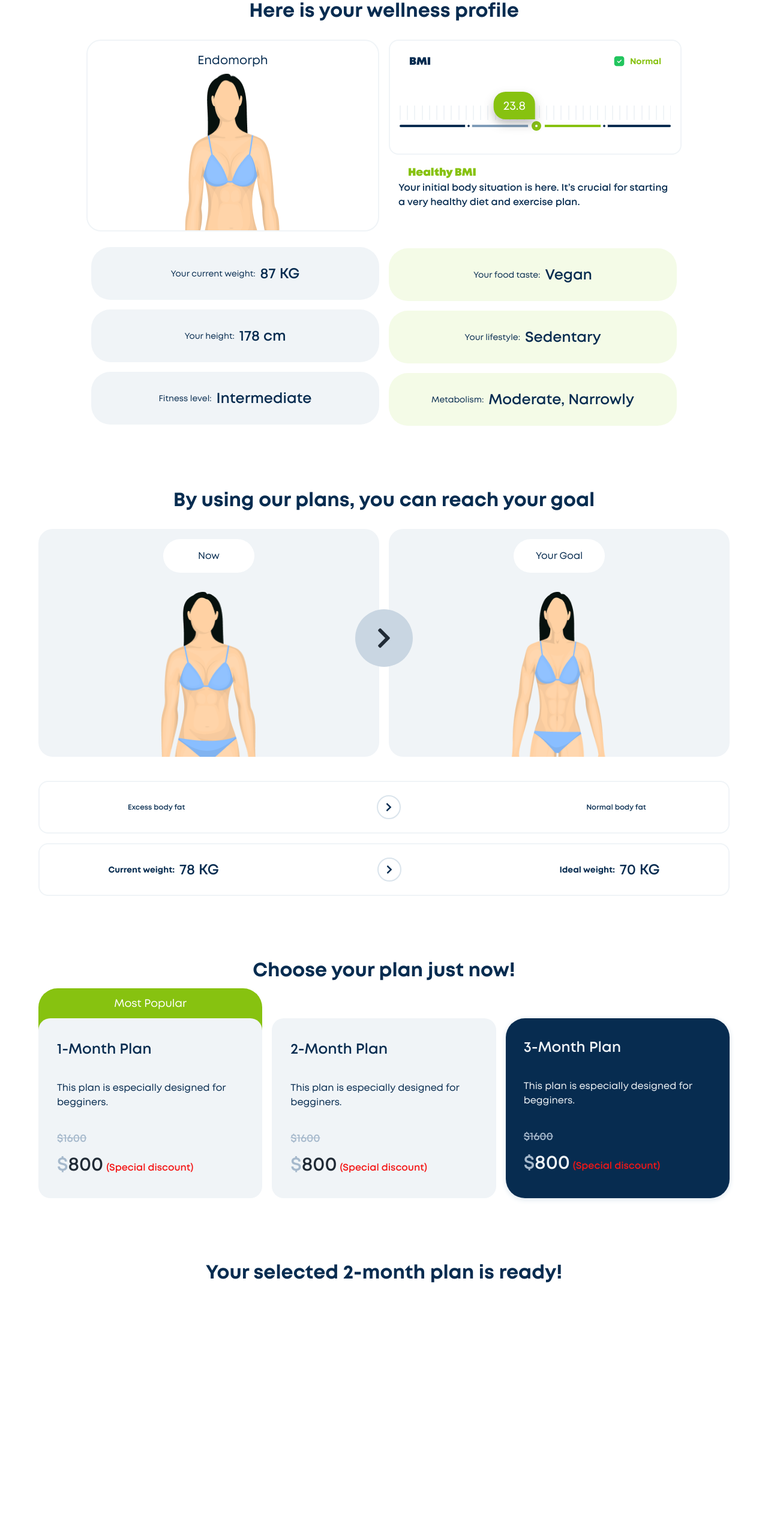
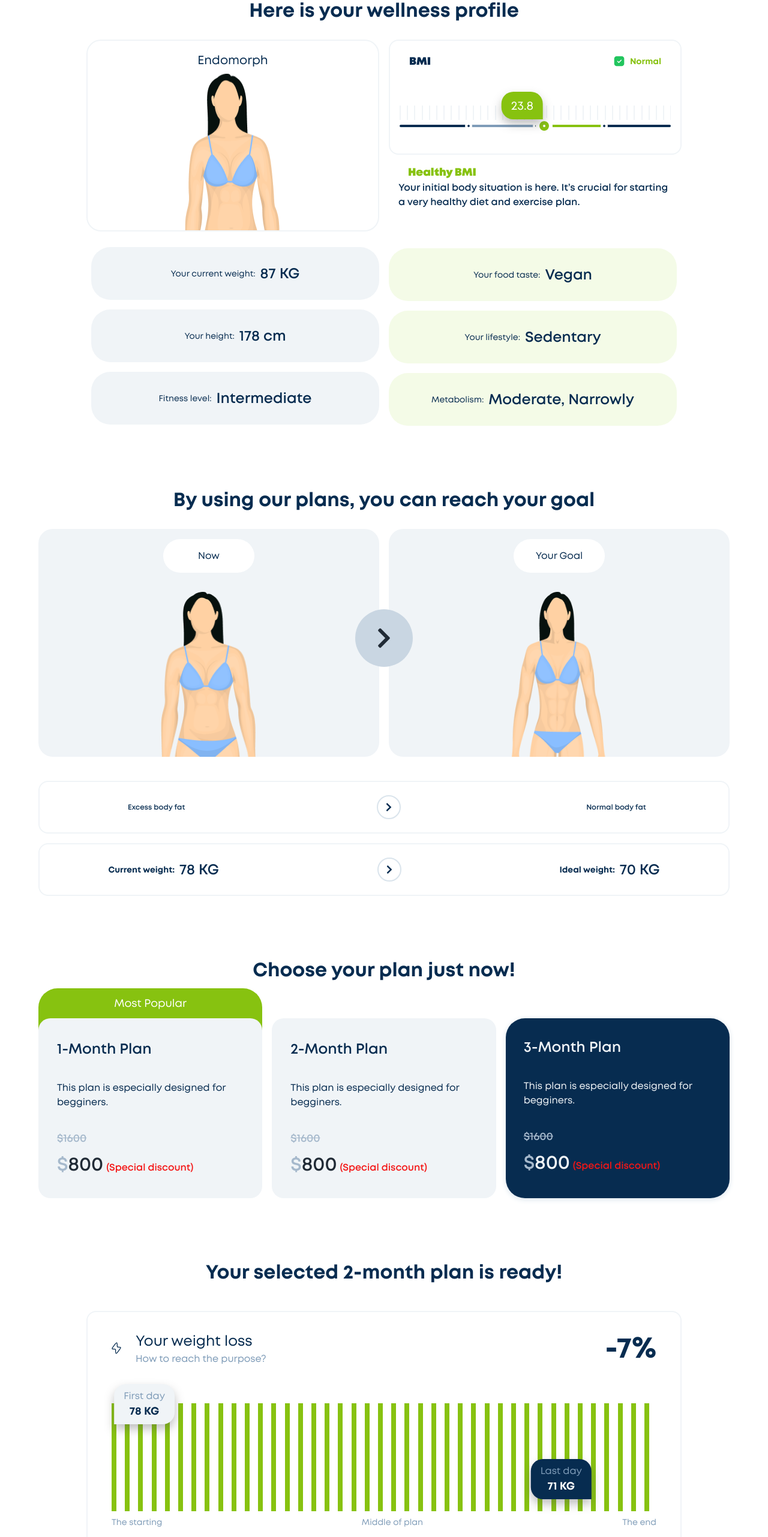
Before and after one commit to abbas-77/niasa-first-app, a Next.js app: page /task in a window 1280 px wide. Shown: the part 234-2797 px from the top of the page at 60% size. Before the commit the page ends 2380 px from the top, so only its background shows below. Built offline with nearby package versions, Linux system fonts and the light colour scheme; no server answers.

Commit message:
show bottom chart ui only

```diff
--- a/src/app/task/page.tsx
+++ b/src/app/task/page.tsx
@@ -13,12 +13,14 @@ import Header from 'src/components/header/Header';
 interface TooltipProps {
   rtl: boolean | undefined;
   left: number | string;
+  leftXs: number | string;
+  leftMd: number | string;
   bgc: string;
   children: ReactNode;
   translateY: number;
 }
 
-function Tooltip({ rtl, left, bgc, children, translateY }: TooltipProps) {
+function Tooltip({ rtl, left, leftXs, leftMd, bgc, children, translateY }: TooltipProps) {
   return (
     <Box
       boxShadow="0px 8px 16px 0px #55555560"
@@ -36,6 +38,7 @@ function Tooltip({ rtl, left, bgc, children, translateY }: TooltipProps) {
       sx={{
         transform: `translate(-100% , ${translateY}px)`,
         transition: 'all',
+        left: { xs: leftXs, md: leftMd },
       }}
     >
       {children}
@@ -175,7 +178,7 @@ function Page(): ReactNode {
                     height: '4px',
                     display: 'block',
                     position: 'absolute',
-                    left: `50%`,
+                    left: `${leftBmi > 100 ? 100 : leftBmi}%`,
                     borderRadius: '100px',
                     transform: 'translateY(-50%)',
                     top: '50%',
@@ -193,7 +196,9 @@ function Page(): ReactNode {
                 <Tooltip
                   bgc="#87C210"
                   rtl={undefined}
-                  left="50%"
+                  left={`${leftBmi > 100 ? 100 : leftBmi}%`}
+                  leftMd={`${leftBmi > 100 ? 100 : leftBmi}%`}
+                  leftXs={`${leftBmi > 100 ? 100 : leftBmi}%`}
                   children={dataNo}
                   translateY={-55}
                 />
@@ -652,7 +657,7 @@ function Page(): ReactNode {
       >
         Your selected 2-month plan is ready!
       </Box>
-      {/* <Box display="flex" alignContent="center" justifyContent="center" marginTop={5}>
+      <Box display="flex" alignContent="center" justifyContent="center" marginTop={5}>
         <Box
           width={992}
           height={408}
@@ -679,7 +684,7 @@ function Page(): ReactNode {
               </Typography>
             </Box>
           </Box>
-          <Box>
+          <Box position="relative">
             <Box
               marginTop={4}
               sx={{
@@ -701,7 +706,9 @@ function Page(): ReactNode {
             <Tooltip
               bgc="#F0F4F7"
               rtl
-              left={100}
+              left={105}
+              leftXs={105}
+              leftMd={105}
               children={
                 <>
                   <Typography color="#7F9CB8">First day</Typography>
@@ -715,7 +722,9 @@ function Page(): ReactNode {
             <Tooltip
               bgc="#072C50"
               rtl={false}
-              left={890}
+              left={800}
+              leftXs={360}
+              leftMd={800}
               children={
                 <>
                   <Typography color="#7F9CB8">Last day</Typography>
@@ -739,7 +748,7 @@ function Page(): ReactNode {
             </Box>
           </Box>
         </Box>
-      </Box> */}
+      </Box>
     </Container>
   );
 }
```
